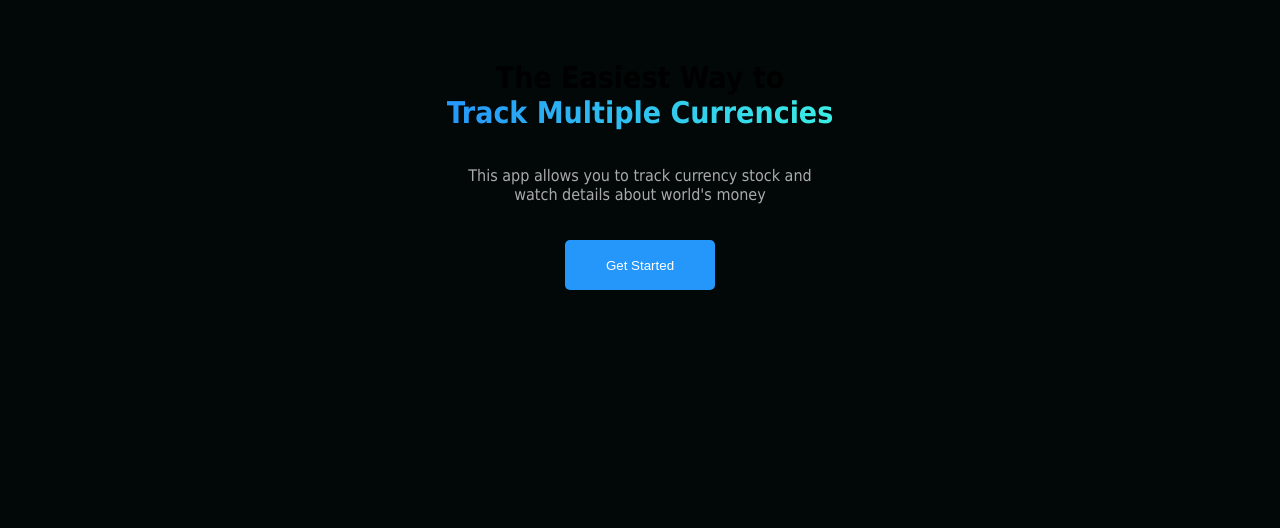
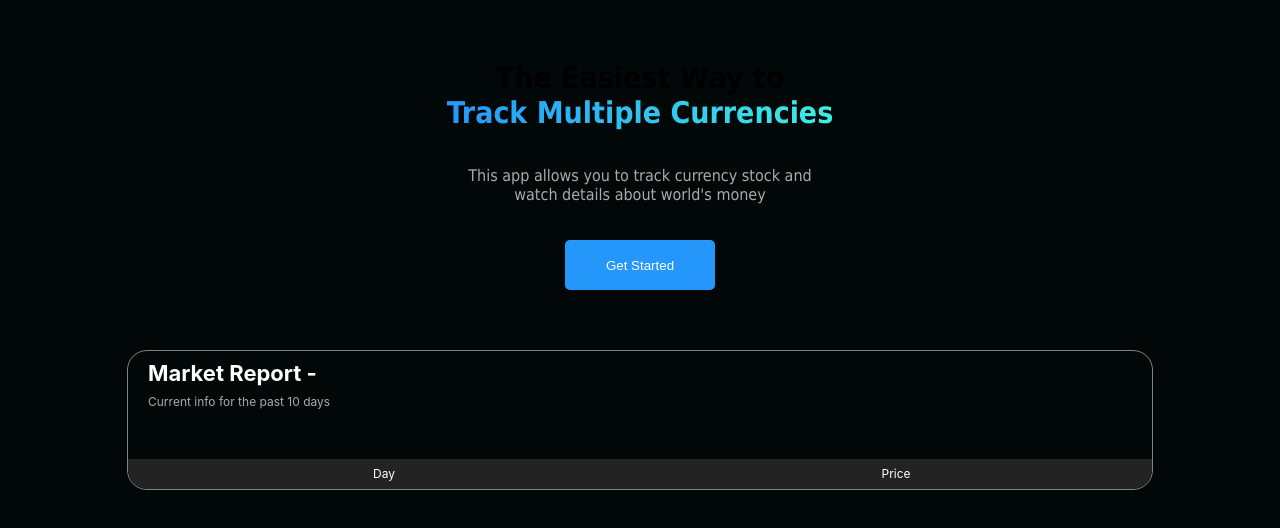
Before and after one commit to Listopad02/currency-stock, a React (Create React App) app: page /table/1 in a window 1280 px wide. Shown: the top 528 px of the page. Built offline with nearby package versions, Linux system fonts and the light colour scheme.

Commit message:
some visual effects

```diff
--- a/package.json
+++ b/package.json
@@ -9,6 +9,7 @@
     "axios": "^0.26.1",
     "react": "^17.0.2",
     "react-dom": "^17.0.2",
+    "react-icons": "^4.3.1",
     "react-redux": "^7.2.6",
     "react-router-dom": "^6.2.2",
     "react-scripts": "5.0.0",
--- a/src/components/Currency/Currency.css
+++ b/src/components/Currency/Currency.css
@@ -54,3 +54,13 @@
 .section-content-table:last-child .content-table-item:last-child {
 	border-radius: 0px 0px 20px 0px;
 }
+.positive {
+	color: rgb(114, 226, 92);
+}
+.negative {
+	color: rgb(238, 42, 16);
+}
+.chart {
+	vertical-align: middle;
+	padding-left: 7px;
+}
--- a/src/components/Currency/Currency.js
+++ b/src/components/Currency/Currency.js
@@ -4,6 +4,7 @@ import { NavLink } from 'react-router-dom'
 import { fetchData } from '../../redux/actions/actions'
 import Loader from '../Loader/Loader'
 import './Currency.css'
+import { AiOutlineRise, AiOutlineFall } from 'react-icons/ai'
 
 const Currency = props => {
 
@@ -29,15 +30,25 @@ const Currency = props => {
                 </div>
                 {
                     props.result.length !== 0 ?
-                        props.result.map((elem, i) => (
-                        <div className="section-content-table" key={i}>
-                            <div className="content-table-item">{props.result[i][2]}</div>
-                            <div className="content-table-item">{props.result[i][5]}</div>
-                            <div className="content-table-item">{(props.result[i][6] - props.result[i][5]).toFixed(4)}</div>
-                            <div className="content-table-item"><NavLink to={'/table/' + props.result[i][0]} className="content-table-link">show more</NavLink></div>
-                        </div>
-                        ))
-
+                        props.result.map((elem, i) => {
+                            let className = "content-table-item"
+                            let calculation = props.result[i][6] - props.result[i][5]
+                            if (calculation > 0) {
+                                className += ' positive'
+                            } else {
+                                className += ' negative'
+                            }
+                            return (
+                                <div className="section-content-table" key={i}>
+                                    <div className="content-table-item">{props.result[i][2]}</div>
+                                    <div className="content-table-item">{props.result[i][5]}</div>
+                                    <div className={className}>
+                                        {(props.result[i][6] - props.result[i][5]).toFixed(4)}
+                                        {calculation >= 0 ? <AiOutlineRise size={14} className="chart" /> : <AiOutlineFall size={14} className="chart" />}
+                                    </div>
+                                    <div className="content-table-item"><NavLink to={'/table/' + props.result[i][0]} className="content-table-link">show more</NavLink></div>
+                                </div>
+                        )})
                     : <Loader />
                 }
             </div>
--- a/src/components/CurrencyInfo/CurrencyInfo.css
+++ b/src/components/CurrencyInfo/CurrencyInfo.css
@@ -0,0 +1,3 @@
+.content-table-item {
+    width: 50%;
+}
--- a/src/components/CurrencyInfo/CurrencyInfo.js
+++ b/src/components/CurrencyInfo/CurrencyInfo.js
@@ -1,10 +1,39 @@
 import React from 'react'
+import { connect } from 'react-redux'
 import './CurrencyInfo.css'
 
-const CurrencyInfo = () => {
-  return (
-    <div></div>
-  )
+const CurrencyInfo = (props) => {
+	console.log(props)
+
+	return (
+    	<section className="section">
+    		<div className="section-content">
+    			<div className="section-content-info">
+        			<div className="section-content-container">
+        				<h2 className="section-content-header">Market Report - </h2>
+           		 		<p className="section-content-text">Current info for the past 10 days</p>
+          			</div>
+        		</div>
+        		<div className="section-content-table">
+          			<div className="content-table-item">Day</div>
+          			<div className="content-table-item">Price</div>
+        		</div>
+      		</div>
+    	</section>
+  	)
 }
 
-export default CurrencyInfo
+function mapStateToProps(state) {
+	console.log('mapStateToProps', state)
+	return {
+		result: state.result
+	}
+}
+
+function mapDispatchToProps(dispatch) {
+	return {
+
+	}
+}
+
+export default connect(mapStateToProps, mapDispatchToProps)(CurrencyInfo)
--- a/src/redux/actions/actions.js
+++ b/src/redux/actions/actions.js
@@ -33,3 +33,7 @@ export function currencyInfoFetch(val) {
         payData: val
     }
 }
+
+export function fetchPreviousData(currencyId) {
+    const url = 'https://www.cbr-xml-daily.ru/archive/2020/06/02/daily_json.js';
+}
```
Also changed, not shown: 1 other file (tests, documents, lock files or other folders).
